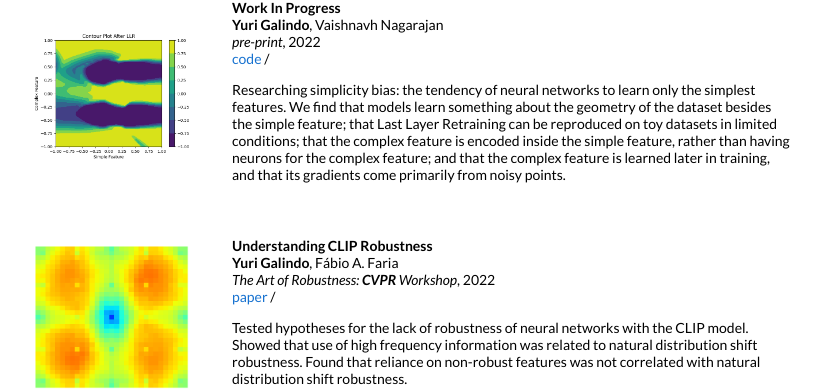
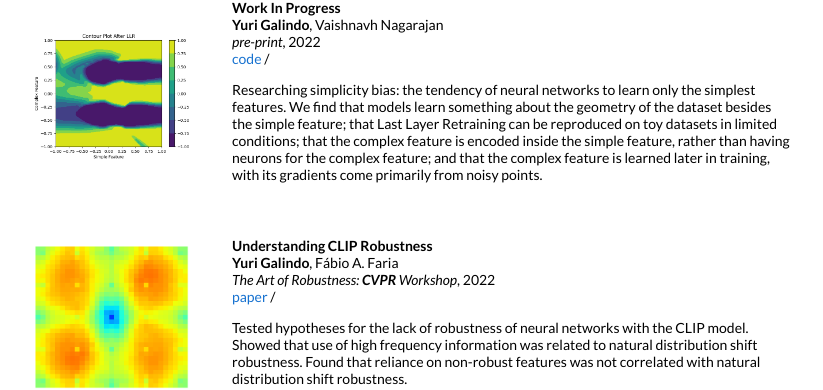
Before and after one commit to yurigalindo/yurigalindo.github.io, a Jekyll site: the page built from _posts/2022-06-02-fatima.markdown, in a window 1280 px wide. Shown: the part 542-932 px from the top of the page, without its empty margins (228-1051 px from the left). Built offline with Jekyll 4.4.1, drawn with Linux system fonts in a browser that asks for light colours.

Commit message:
improved flow of fatima description

```diff
--- a/_posts/2022-06-02-fatima.markdown
+++ b/_posts/2022-06-02-fatima.markdown
@@ -9,4 +9,4 @@ venue: "pre-print"
 arxiv_not: placeholder
 code: https://github.com/yurigalindo/LayerReweightingToy
 ---
-Researching simplicity bias: the tendency of neural networks to learn only the simplest features. We find that models learn something about the geometry of the dataset besides the simple feature; that Last Layer Retraining can be reproduced on toy datasets in limited conditions; that the complex feature is encoded inside the simple feature, rather than having neurons for the complex feature; and that the complex feature is learned later in training, and that its gradients come primarily from noisy points.
+Researching simplicity bias: the tendency of neural networks to learn only the simplest features. We find that models learn something about the geometry of the dataset besides the simple feature; that Last Layer Retraining can be reproduced on toy datasets in limited conditions; that the complex feature is encoded inside the simple feature, rather than having neurons for the complex feature; and that the complex feature is learned later in training, with its gradients come primarily from noisy points.
```
